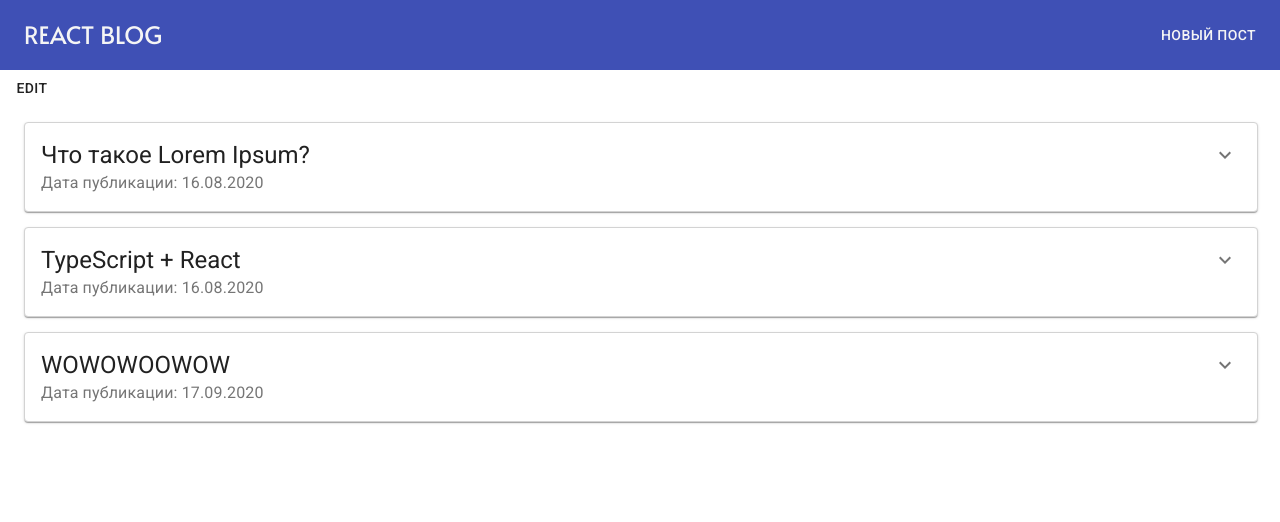
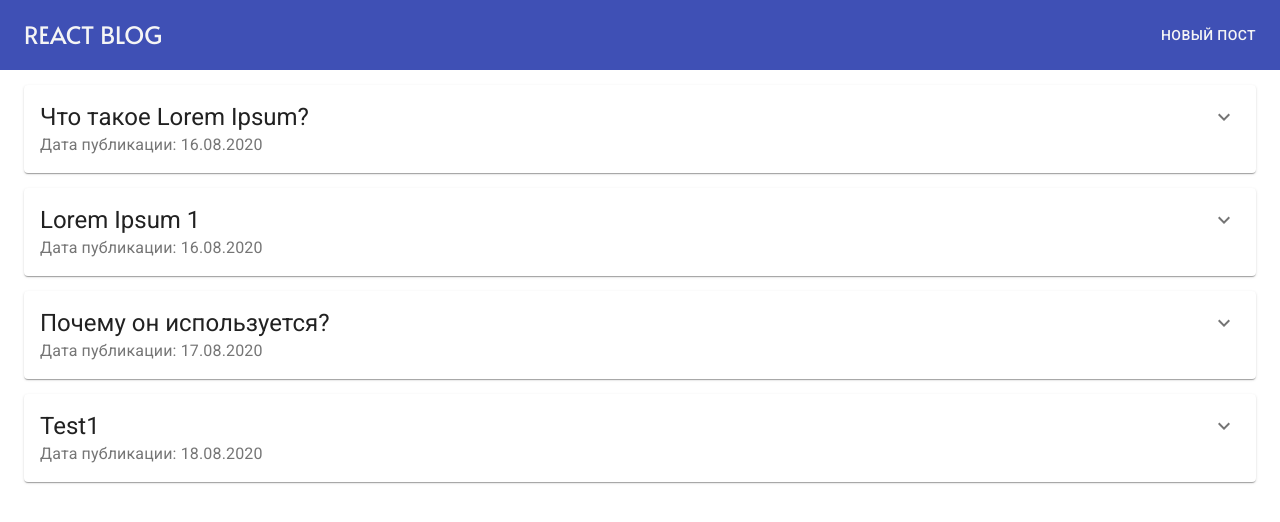
Before and after one commit to C01dy/react-redux-blog, a React (Create React App) app: page / in a window 1280 px wide. Shown: the top 522 px of the page. Built offline with nearby package versions, Linux system fonts and the light colour scheme; data requests are answered from the project's data file.

Commit message:
доделан функционал по редактированию поста

```diff
--- a/db.json
+++ b/db.json
@@ -2,21 +2,27 @@
   "posts": [
     {
       "title": "Что такое Lorem Ipsum?",
-      "body": "Lorem Ipsum - это текст-\"рыба\", часто используемый в печати и вэб-дизайне. Lorem Ipsum является стандартной \"рыбой\" для текстов на латинице с начала XVI века. В то время некий безымянный печатник создал большую коллекцию размеров и форм шрифтов, используя Lorem Ipsum для распечатки образцов. Lorem Ipsum не только успешно пережил без заметных изменений пять веков, но и перешагнул в электронный дизайн. Его популяризации в новое время послужили публикация листов Letraset с образцами Lorem Ipsum в 60-х годах и, в более недавнее время, программы электронной вёрстки типа Aldus PageMaker, в шаблонах которых используется Lorem Ipsum.",
+      "body": "Lorem Ipsum - это текст-\"рыба\", часто используемый в печати и вэб-дизайне. Lorem Ipsum является стандартной \"рыбой\" для текстов на латинице с начала XVI века. В то время некий безымянный печатник создал большую коллекцию размеров и форм шрифтов, используя Lorem Ipsum для распечатки образцов. Lorem Ipsum не только успешно пережил без заметных изменений пять веков, но и перешагнул в электронный дизайн. Его популяризации в новое время послужили публикация листов Letraset с образцами Lorem Ipsum в 60-х годах и, в более недавнее время, программы электронной вёрстки типа Aldus PageMaker, в шаблонах которых используется Lorem Ipsum.12",
       "date": "16.08.2020",
       "id": "fbac46e"
     },
     {
-      "title": "TypeScript + React",
+      "title": "Lorem Ipsum 1",
       "body": "Lorem Ipsum - это текст-\"рыба\", часто используемый в печати и вэб-дизайне. Lorem Ipsum является стандартной \"рыбой\" для текстов на латинице с начала XVI века. В то время некий безымянный печатник создал большую коллекцию размеров и форм шрифтов, используя Lorem Ipsum для распечатки образцов. Lorem Ipsum не только успешно пережил без заметных изменений пять веков, но и перешагнул в электронный дизайн. Его популяризации в новое время послужили публикация листов Letraset с образцами Lorem Ipsum в 60-х годах и, в более недавнее время, программы электронной вёрстки типа Aldus PageMaker, в шаблонах которых используется Lorem Ipsum.Lorem Ipsum - это текст-\"рыба\", часто используемый в печати и вэб-дизайне. Lorem Ipsum является стандартной \"рыбой\" для текстов на латинице с начала XVI века. В то время некий безымянный печатник создал большую коллекцию размеров и форм шрифтов, используя Lorem Ipsum для распечатки образцов. Lorem Ipsum не только успешно пережил без заметных изменений пять веков, но и перешагнул в электронный дизайн. Его популяризации в новое время послужили публикация листов Letraset с образцами Lorem Ipsum в 60-х годах и, в более недавнее время, программы электронной вёрстки типа Aldus PageMaker, в шаблонах которых используется Lorem Ipsum.",
       "date": "16.08.2020",
       "id": "f42d2a59"
     },
     {
-      "title": "WOWOWOOWOW",
-      "body": "WIWIWWII",
-      "date": "17.09.2020",
-      "id": "f4d4ad54"
+      "title": "Почему он используется?",
+      "body": "Давно выяснено, что при оценке дизайна и композиции читаемый текст мешает сосредоточиться. Lorem Ipsum используют потому, что тот обеспечивает более или менее стандартное заполнение шаблона, а также реальное распределение букв и пробелов в абзацах, которое не получается при простой дубликации \"Здесь ваш текст.. Здесь ваш текст.. Здесь ваш текст..\" Многие программы электронной вёрстки и редакторы HTML используют Lorem Ipsum в качестве текста по умолчанию, так что поиск по ключевым словам \"lorem ipsum\" сразу показывает, как много веб-страниц всё ещё дожидаются своего настоящего рождения. За прошедшие годы текст Lorem Ipsum получил много версий. Некоторые версии появились по ошибке, некоторые - намеренно (например, юмористические варианты).",
+      "date": "17.08.2020",
+      "id": "f2966137"
+    },
+    {
+      "title": "Test1",
+      "body": "HELLO WORLD",
+      "date": "18.08.2020",
+      "id": "f4360407"
     }
   ]
 }
--- a/public/index.html
+++ b/public/index.html
@@ -13,7 +13,7 @@
     <link rel="apple-touch-icon" href="%PUBLIC_URL%/logo192.png" />
     <link rel="manifest" href="%PUBLIC_URL%/manifest.json" />
     <link rel="stylesheet" href="https://fonts.googleapis.com/icon?family=Material+Icons" />
-    <title>React App</title>
+    <title>React Blog</title>
   </head>
   <body>
     <noscript>You need to enable JavaScript to run this app.</noscript>
--- a/src/actions/add-post-action.ts
+++ b/src/actions/add-post-action.ts
@@ -10,7 +10,7 @@ const ADD_POST_REQUEST = 'ADD_POST_REQUEST';
 const ADD_POST_FAILURE = 'ADD_POST_FAILURE';
 
 const addPost = (post: IPost):ThunkAction<Promise<void>, IPostsInitialState, any, ActionsTypes> => {
-  return async  (dispatch) => {
+  return async  (dispatch: any) => {
     dispatch(addPostRequest());
 
     const res = await axios({
--- a/src/actions/delete-post-action.ts
+++ b/src/actions/delete-post-action.ts
@@ -5,7 +5,7 @@ import {ActionsTypes, IPostsInitialState} from "../types";
 const POST_DELETED = 'POST_DELETED';
 
 const deletePost = (id: any):ThunkAction<Promise<void>, IPostsInitialState, any, ActionsTypes> => {
-  return async (dispatch: any, getState: any) => {
+  return async (dispatch: any) => {
 
     await axios({
       method: 'delete',
--- a/src/components/add-post-page/add-post-page.tsx
+++ b/src/components/add-post-page/add-post-page.tsx
@@ -5,6 +5,7 @@ import { addPost } from '../../actions/add-post-action';
 import { TextField, FormControl, Button } from '@material-ui/core';
 import { Redirect } from 'react-router-dom';
 import { IPost } from '../../types';
+import {formatedDate, genId} from '../../helpers'
 
 const useStyles = makeStyles((theme) => ({
   root: {
@@ -24,8 +25,6 @@ const AddPostPage = ():any => {
   const [body, setBody] = useState<string>('');
   const [redirect, setRedirect] = useState<boolean>(false);
 
-  const onAddPost = (post: IPost) => dispatch(addPost(post));
-
   const bodyHandleChange = (e: ChangeEvent<HTMLInputElement>): void => {
     setBody(e.target.value);
   };
@@ -33,26 +32,14 @@ const AddPostPage = ():any => {
     setTitle(e.target.value);
   };
 
-  const formatedDate = (): string => {
-    let date = new Date();
-    let dd = date.getDate();
-    let mm = date.getMonth();
-    let yy = date.getFullYear();
-    return `${dd < 10 ? '0' + dd : dd}.${mm < 10 ? '0' + mm : mm}.${yy}`;
-  };
-
-  const genId = (): any => {
-    return `f${(~~(Math.random() * 1e8)).toString(16)}`;
-  }
-
-  const add = (): void => {
+  const onAddPost = (): void => {
     const newPost: IPost = {
       body,
       date: formatedDate(),
       id: genId(),
       title,
     };
-    onAddPost(newPost);
+    dispatch(addPost(newPost))
     setBody('');
     setTitle('');
     setRedirect(true);
@@ -79,7 +66,7 @@ const AddPostPage = ():any => {
           onChange={bodyHandleChange}
         />
         <Button
-          onClick={add}
+          onClick={onAddPost}
           variant="contained"
           color="primary"
           className={styles.field}
--- a/src/components/app/app.tsx
+++ b/src/components/app/app.tsx
@@ -1,34 +1,18 @@
 import React from 'react';
-import { Container, Button } from '@material-ui/core';
+import { Container } from '@material-ui/core';
 import Header from '../header';
 import AddPostPage from '../add-post-page';
 import PostsPage from '../posts-page';
 import { Route, Switch } from 'react-router-dom';
-// import { editPost } from '../../actions/edit-post-action';
-import axios from 'axios'
-
 const App = () => {
-  const edit = (): void => {
-    axios({
-      method: 'put',
-      url: `http://localhost:4000/posts/f4d4ad54`,
-      data: {
-        title: 'WOWOWOOWOW',
-        body: 'WIWIWWII',
-        date: '17.09.2020',
-        id: 'f4d4ad54',
-      },
-    });
-  };
 
   return (
     <>
       <Header />
-      <Button onClick={edit}>edit</Button>
       <Container>
         <Switch>
-          <Route path="/" component={PostsPage} exact />;
-          <Route path="/addPost" component={AddPostPage} />;
+          <Route path="/" component={PostsPage} exact />
+          <Route path="/addPost" component={AddPostPage} />
         </Switch>
       </Container>
     </>
--- a/src/components/post/post.tsx
+++ b/src/components/post/post.tsx
@@ -3,6 +3,7 @@ import { makeStyles } from '@material-ui/core/styles';
 import ExpandMoreIcon from '@material-ui/icons/ExpandMore';
 import clsx from 'clsx';
 import { deletePost } from '../../actions/delete-post-action';
+import { editPost } from '../../actions/edit-post-action';
 import { useDispatch } from 'react-redux';
 import {
   Card,
@@ -14,14 +15,15 @@ import {
   ButtonGroup,
   Button,
   CircularProgress,
-  Box
+  Box,
+  TextField,
+  FormControl,
 } from '@material-ui/core';
 
 const useStyles = makeStyles((theme) => ({
   root: {
     width: '100%',
     margin: '15px 0',
-    border: '1px solid lightgrey',
   },
   media: {
     height: 140,
@@ -43,32 +45,47 @@ const useStyles = makeStyles((theme) => ({
     display: 'flex',
     justifyContent: 'center',
     margin: '1.5em 0',
-    padding: '1em'
+    padding: '1em',
   },
   progressIndicator: {
     color: theme.palette.primary.dark,
   },
+  form: {
+    width: '100%',
+  },
+  formField: {
+    margin: '.8em 0',
+  },
 }));
 
 type postProps = {
-  title: string,
-  body: string,
-  date: any,
-  id: any,
-  error: any,
-  fetchingPosts: boolean
-}
+  title: string;
+  body: string;
+  date: any;
+  id: any;
+  error: any;
+  fetchingPosts: boolean;
+};
 
 const Post = ({ title, body, date, id, error, fetchingPosts }: postProps) => {
   const dispatch = useDispatch();
   const styles = useStyles();
   const [expanded, setExpanded] = useState<boolean>(false);
+  const [editMode, setEditMode] = useState<boolean>(false);
+  const [t, setT] = useState(title);
+  const [b, setB] = useState(body);
 
-  const onDeletePost = (id: any):void => {
-    dispatch(deletePost(id))
+  const onEditPost = () => {
+    dispatch(editPost({title: t, body: b, date, id}))
+    setEditMode(false)
   }
 
-  const handleExpandClick = ():void => {
+
+  const onDeletePost = (id: any): void => {
+    dispatch(deletePost(id));
+  };
+
+  const handleExpandClick = (): void => {
     setExpanded(!expanded);
   };
 
@@ -100,18 +117,44 @@ const Post = ({ title, body, date, id, error, fetchingPosts }: postProps) => {
       />
       <Collapse in={expanded} timeout="auto" unmountOnExit>
         <CardContent>
-          <Typography variant="body1" color="textSecondary" component="p">
-            {body}
-          </Typography>
+          {editMode ? (
+            <FormControl className={styles.form}>
+              <TextField
+                className={styles.formField}
+                id="standard-basic"
+                label="Тема поста"
+                value={t}
+                onChange={(e) => setT(e.target.value)}
+              />
+              <TextField
+                className={styles.formField}
+                id="standard-multiline-flexible"
+                label="Содержимое поста"
+                multiline
+                value={b}
+                onChange={(e) => setB(e.target.value)}
+              />
+              <Button variant="contained" onClick={onEditPost}>Сохранить изменения</Button>
+            </FormControl>
+          ) : (
+            <Typography variant="body1" color="textSecondary" component="p">
+              {body}
+            </Typography>
+          )}
           <ButtonGroup
-            aria-label="outlined primary button group"
+            aria-label="text primary button group"
             className={styles.actions}
           >
             <Button color="secondary" onClick={() => onDeletePost(id)}>
               Удалить
             </Button>
-            <Button color="primary">
-              Редактировать
+            <Button
+              color="primary"
+              onClick={() => setEditMode((prev) => (prev = !prev))}
+            >
+              <Typography>
+                {editMode ? 'Отмена' : 'Редактировать'}
+              </Typography>
             </Button>
           </ButtonGroup>
         </CardContent>
@@ -120,5 +163,4 @@ const Post = ({ title, body, date, id, error, fetchingPosts }: postProps) => {
   );
 };
 
-
 export default Post;
--- /dev/null
+++ b/src/helpers/index.ts
@@ -0,0 +1,16 @@
+const formatedDate = (): string => {
+    let date = new Date();
+    let dd = date.getDate();
+    let mm = date.getMonth();
+    let yy = date.getFullYear();
+    return `${dd < 10 ? '0' + dd : dd}.${mm < 10 ? '0' + mm : mm}.${yy}`;
+  };
+
+  const genId = (): any => {
+    return `f${(~~(Math.random() * 1e8)).toString(16)}`;
+  }
+
+  export {
+      formatedDate,
+      genId
+  }
--- a/src/reducers/posts.ts
+++ b/src/reducers/posts.ts
@@ -10,10 +10,8 @@ import {
   ADD_POST_SUCCESS,
   ADD_POST_FAILURE,
 } from '../actions/add-post-action';
-import {
-  POST_DELETED,
-
-} from '../actions/delete-post-action';
+import { POST_DELETED } from '../actions/delete-post-action';
+import { POST_EDITED } from '../actions/edit-post-action';
 
 const initialState: IPostsInitialState = {
   posts: [],
@@ -22,14 +20,18 @@ const initialState: IPostsInitialState = {
   error: null,
 };
 
-export const postsReducer = (state = initialState, action: ActionsTypes): any => {
+
+export const postsReducer = (
+  state = initialState,
+  action: ActionsTypes
+): any => {
   switch (action.type) {
     case FETCH_POSTS_REQUEST:
       return { ...state, fetchingPosts: true };
     case FETCH_POSTS_SUCCESS:
       return { ...state, posts: action.payload, fetchingPosts: false };
     case FETCH_POSTS_FAILURE:
-      return { ...state, fetchingPosts: false, error: action.payload, };
+      return { ...state, fetchingPosts: false, error: action.payload };
     case ADD_POST_REQUEST:
       return { ...state, addedPost: true };
     case ADD_POST_SUCCESS:
@@ -41,13 +43,25 @@ export const postsReducer = (state = initialState, action: ActionsTypes): any =>
     case ADD_POST_FAILURE:
       return { ...state, error: action.payload, addedPost: false };
     case POST_DELETED:
-      const id = action.payload
+      const id = action.payload;
       const idx = state.posts.findIndex((post) => post.id === id);
       return {
         ...state,
         posts: [...state.posts.slice(0, idx), ...state.posts.slice(idx + 1)],
         fetchingPosts: false,
       };
+    case POST_EDITED:
+      const itemId = action.payload.id;
+      const index = state.posts.findIndex((post) => post.id === itemId);
+      const updatedItem = action.payload
+      return {
+        ...state,
+        posts: [
+          ...state.posts.slice(0, index),
+          updatedItem,
+          ...state.posts.slice(index + 1)
+        ]
+      }
     default:
       return state;
   }
```
Also changed, not shown: src/actions/edit-post-action.ts (+8 -6 lines), src/types/edit-post-action-types.ts (added, +9 -0 lines), src/types/index.ts (+14 -13 lines).
